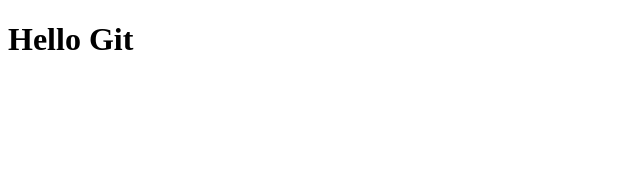
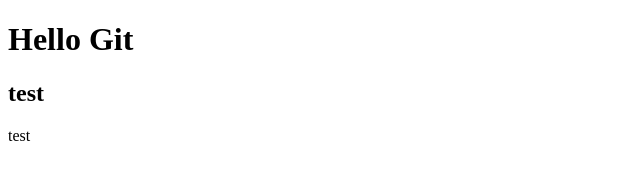
Before and after one commit to Jo416/20220802, a plain HTML site: page index.html in a window 1280 px wide. Shown: the full height of the page, 0-640 px from the left. Drawn offline with Linux system fonts and the light colour scheme.

Commit message:
vscode 測試

```diff
--- a/index.html
+++ b/index.html
@@ -4,9 +4,13 @@
     <meta charset="UTF-8">
     <meta http-equiv="X-UA-Compatible" content="IE=edge">
     <meta name="viewport" content="width=device-width, initial-scale=1.0">
-    <title>Document</title>
+    <title>Document 123</title>
 </head>
 <body>
     <h1>Hello Git</h1>
+    <h2>test</h2>
+    <p>
+        test
+    </p>
 </body>
 </html>
```
